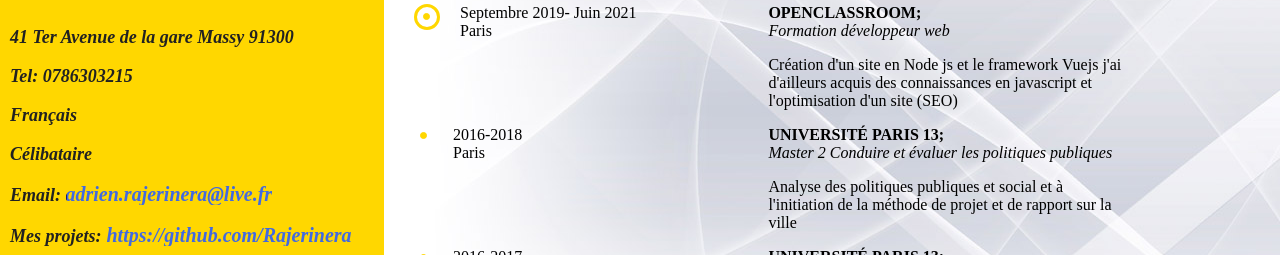
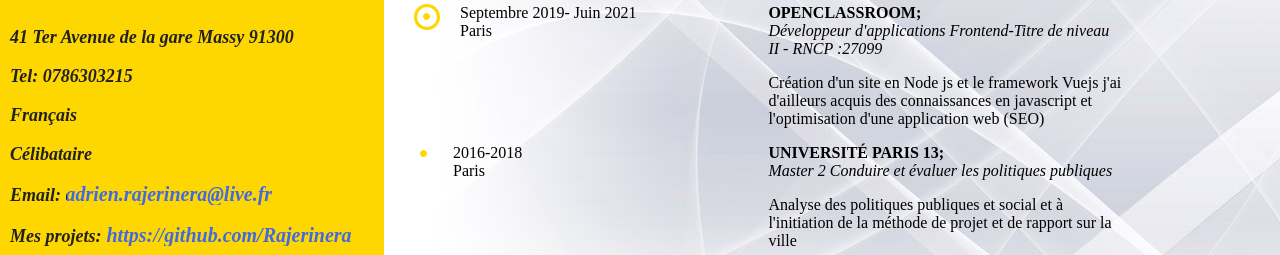
Before and after one commit to Rajerinera/Curriculum-Vitae-RAJERINERA-Adrien-, a plain HTML site: page index.html in a window 1280 px wide. Shown: the part 327-582 px from the top of the page. Drawn offline with Linux system fonts and the light colour scheme.

Commit message:
modif index

```diff
--- a/index.html
+++ b/index.html
@@ -97,9 +97,9 @@
                         </div>
                         <div class="form_etude">
                             <strong>Openclassroom;</strong><br>
-                            <em>Formation développeur web</em>
+                            <em>Développeur d'applications Frontend-Titre de niveau II - RNCP :27099</em>
                             <p>Création d'un site en Node js et le framework Vuejs j'ai d'ailleurs acquis des
-                                connaissances en javascript et l'optimisation d'un site (SEO)
+                                connaissances en javascript et l'optimisation d'une application web (SEO)
                             </p>
                         </div>
                     </div>
```
